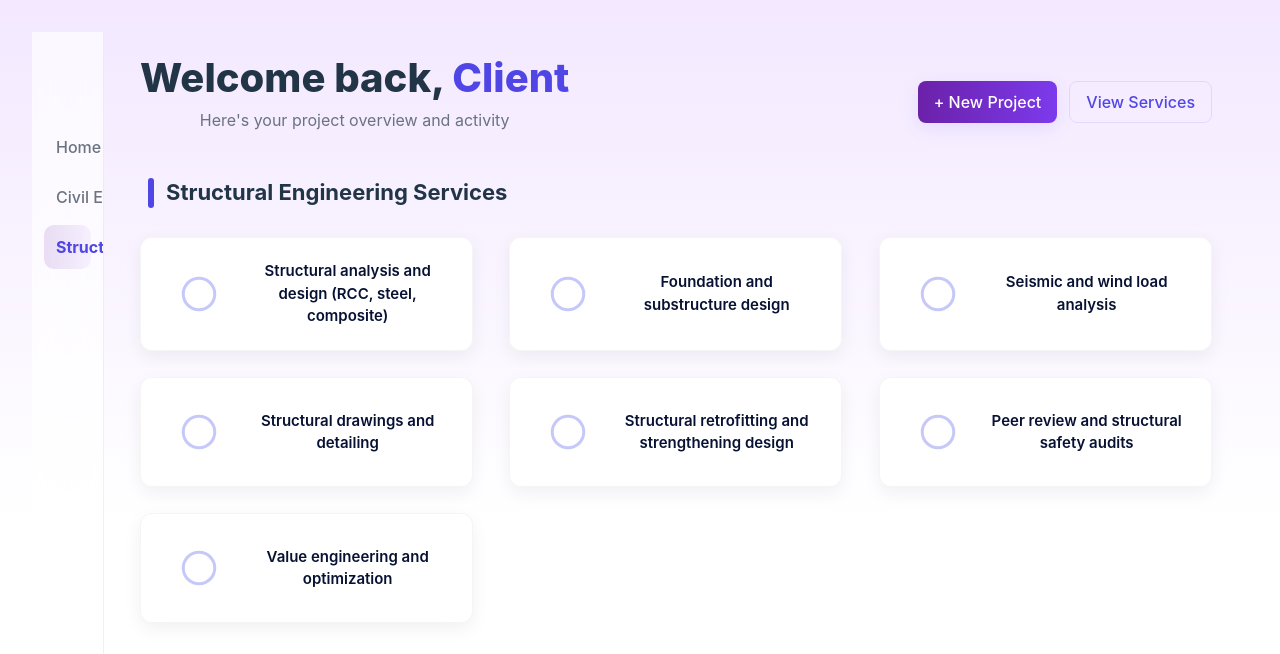
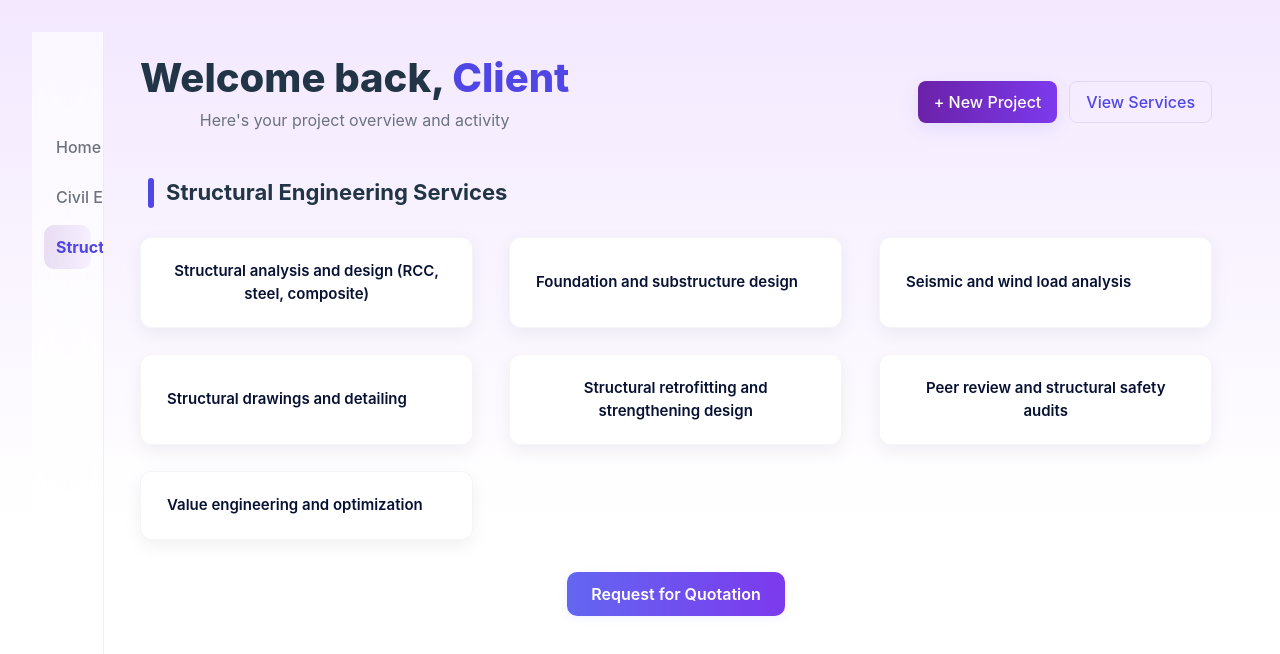
Before and after one commit to Tushar9401/engiflow-frontend, a React (Vite) app: page /#/dashboard/structural in a window 1280 px wide. Shown: the top 654 px of the page. Built offline with nearby package versions, Linux system fonts and the light colour scheme.

Commit message:
Update: Structural Service Page changes

```diff
--- a/src/pages/DashboardServicesStructural.jsx
+++ b/src/pages/DashboardServicesStructural.jsx
@@ -12,38 +12,91 @@ const initialStructural = [
 ]
 
 export default function DashboardServicesStructural(){
-  const [selected, setSelected] = useState(new Set())
+  const [showModal, setShowModal] = useState(false);
+  const [form, setForm] = useState({
+    services: [],
+    title: '',
+    description: '',
+    images: []
+  });
 
-  function toggle(id){
-    setSelected(prev => {
-      const next = new Set(prev)
-      if(next.has(id)) next.delete(id)
-      else next.add(id)
-      return next
-    })
+  function handleServiceAdd(service) {
+    setForm(f => ({ ...f, services: [...f.services, service] }));
+  }
+  function handleServiceRemove(service) {
+    setForm(f => ({ ...f, services: f.services.filter(s => s !== service) }));
+  }
+  function handleInputChange(e) {
+    const { name, value } = e.target;
+    setForm(f => ({ ...f, [name]: value }));
+  }
+  function handleImageChange(e) {
+    setForm(f => ({ ...f, images: Array.from(e.target.files) }));
+  }
+  function handleSubmit(e) {
+    e.preventDefault();
+    // Submit logic here
+    setShowModal(false);
   }
 
   return (
     <div className="services-content">
       <h2 className="section-heading"><span className="bar" /> Structural Engineering Services</h2>
       <div className="cards-grid">
-        {initialStructural.map((t, i) => {
-          const id = `struct-${i}`
-          const isSelected = selected.has(id)
-          return (
-            <article key={id} className={`service-card ${isSelected ? 'selected' : ''}`} role="button" tabIndex={0} onClick={() => toggle(id)}>
-              <div className="icon-wrap">
-                <svg className="check-icon" viewBox="0 0 24 24" xmlns="http://www.w3.org/2000/svg" aria-hidden>
-                  <circle cx="12" cy="12" r="10.5" stroke="rgba(99,102,241,0.36)" strokeWidth="2" fill="transparent" />
-                </svg>
+        {initialStructural.map((t, i) => (
+          <article key={i} className="service-card">
+            <div>
+              <p className="card-text">{t}</p>
+            </div>
+          </article>
+        ))}
+      </div>
+      <button className="btn quotation-btn" onClick={() => setShowModal(true)}>
+        Request for Quotation
+      </button>
+      {showModal && (
+        <div className="modal-overlay">
+          <div className="modal-content">
+            <h3>Request for Quotation</h3>
+            <form onSubmit={handleSubmit}>
+              <label>Services</label>
+              <div className="chips-selector">
+                {form.services.map((service, idx) => (
+                  <span key={service} className="chip">
+                    {service}
+                    <button type="button" className="chip-remove" onClick={() => handleServiceRemove(service)} aria-label={`Remove ${service}`}>&times;</button>
+                  </span>
+                ))}
+                <div className="chip-options">
+                  {initialStructural.filter(s => !form.services.includes(s)).map((s, i) => (
+                    <button
+                      key={s}
+                      type="button"
+                      className="chip-option"
+                      onClick={() => handleServiceAdd(s)}
+                    >
+                      {s}
+                    </button>
+                  ))}
+                </div>
               </div>
-              <div>
-                <p className="card-text">{t}</p>
+              <label>Title
+                <input name="title" value={form.title} onChange={handleInputChange} required />
+              </label>
+              <label>Description
+                <textarea name="description" value={form.description} onChange={handleInputChange} required />
+              </label>
+              <label>Images
+                <input type="file" multiple accept="image/*" onChange={handleImageChange} />
+              </label>
+              <div className="modal-actions">
+                <button type="submit" className="btn primary">Submit</button>
+                <button type="button" className="btn" onClick={() => setShowModal(false)}>Cancel</button>
               </div>
-            </article>
-          )
-        })}
-      </div>
+            </form>
+          </div>
+        </div>
+      )}
     </div>
   )
 }
```
